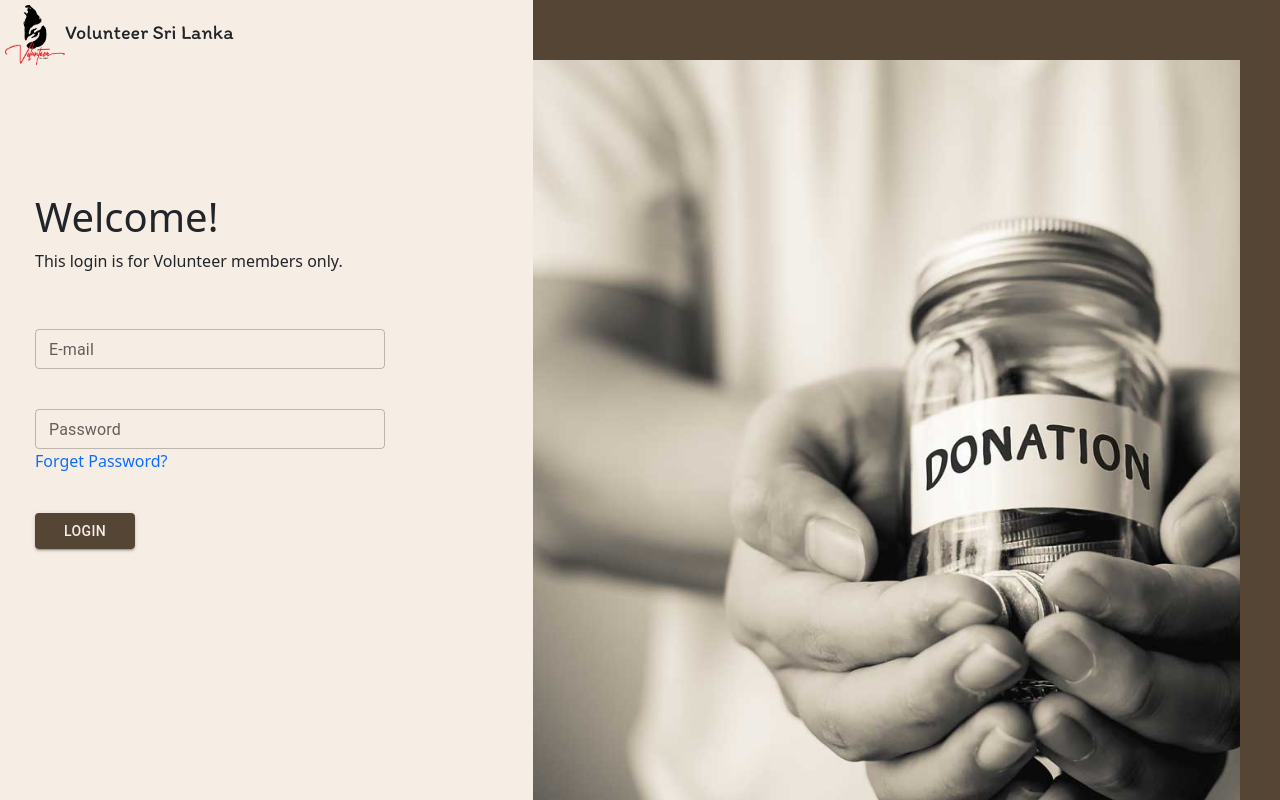
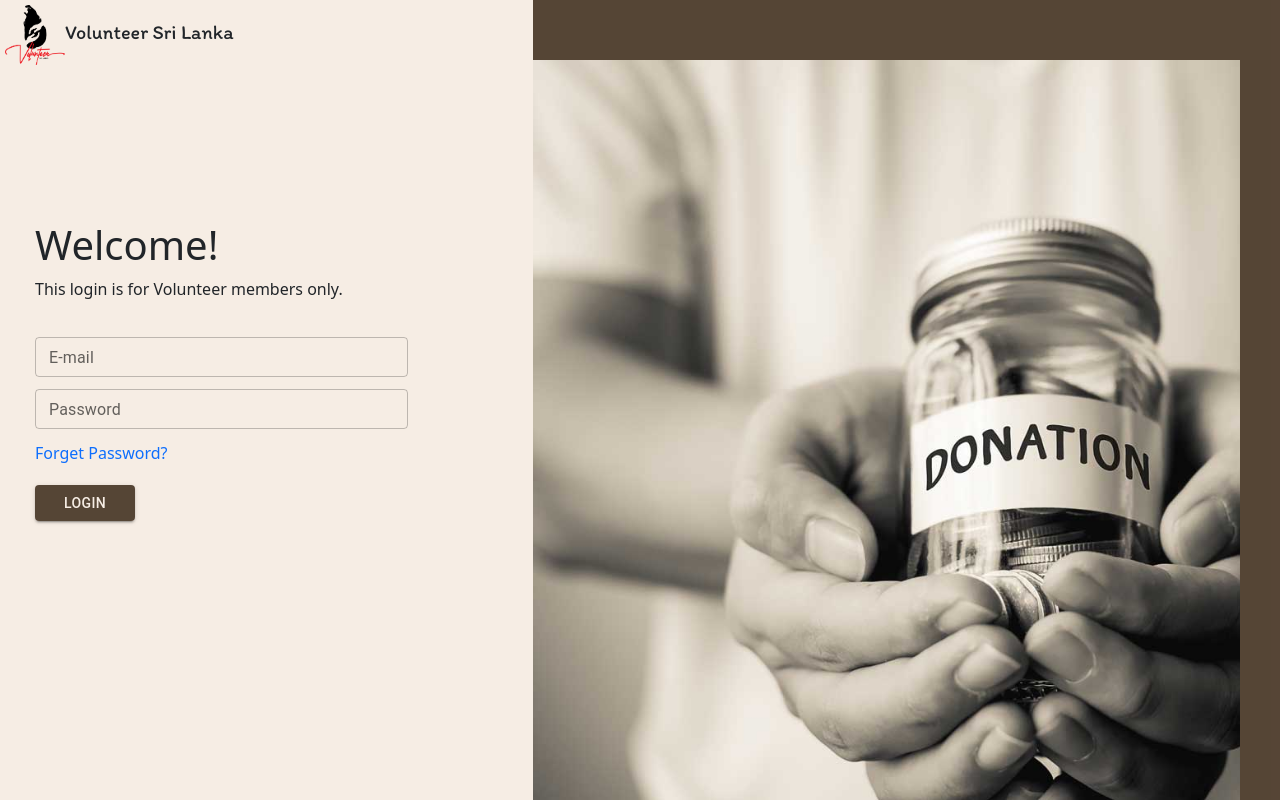
Before and after one commit to gihanchaturanga/apeksha-hostpital-donation-web, a React (Create React App) app: page /login in a window 1280 px wide. Built offline with nearby package versions, Linux system fonts and the light colour scheme.

Commit message:
login page simple change

```diff
--- a/src/common/TextField/NewTextField.js
+++ b/src/common/TextField/NewTextField.js
@@ -22,7 +22,7 @@ const NewTextField = (props) => {
 
   return (
     <>
-      <Box width={350} sx={{xs:{width:"200"}}}>
+      <Box marginBottom={1.5}>
         <FormControl fullWidth>
             <TextField
                 id={props.id}
--- a/src/pages/Login/Login.js
+++ b/src/pages/Login/Login.js
@@ -17,17 +17,13 @@ export const Login = () => {
             <h1>Welcome!</h1>
             <p>This login is for Volunteer members only.</p>
           </div>
-          <div className="login-field">
-            {/* <label htmlFor="email">E-mail</label> */}
+          <Box sx={{width:'100%', paddingRight: 15}}>
             <NewTextField
-              label="E-mail"
-              id="email"
-              placeholder="abc@gmail.com"
-              name="email"
-            />
-          </div>
-          <div className="login-field">
-            {/* <label htmlFor="password">Password</label> */}
+                label="E-mail"
+                id="email"
+                placeholder="abc@gmail.com"
+                name="email"
+              />
             <NewTextField
               label="Password"
               id="password"
@@ -36,7 +32,7 @@ export const Login = () => {
               name="password"
             />
             <a href="xxxxx" style={{textDecoration:"none"}}>Forget Password?</a>
-          </div>
+          </Box>
           <div className="login-field">
             <Button
               variant="contained"
```
